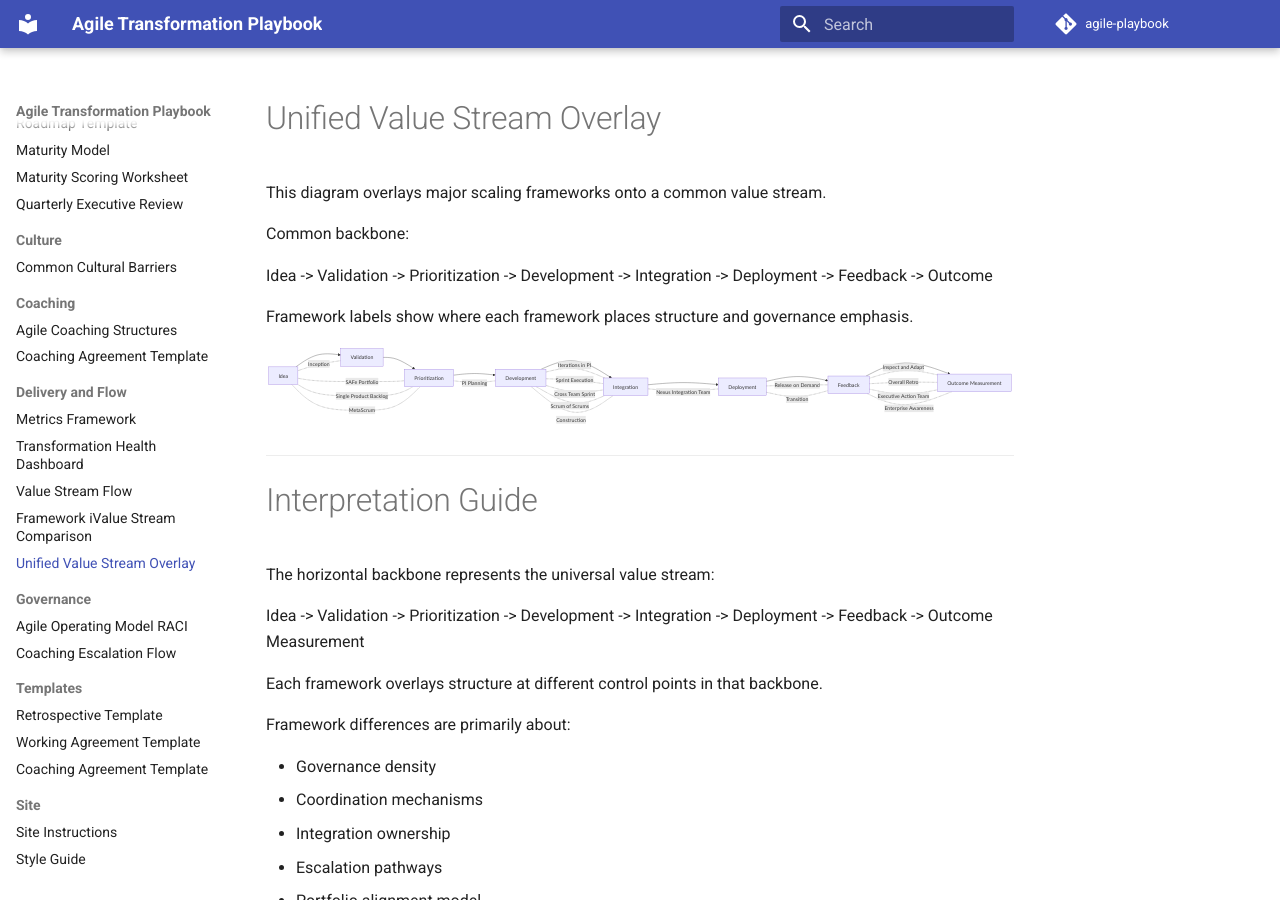
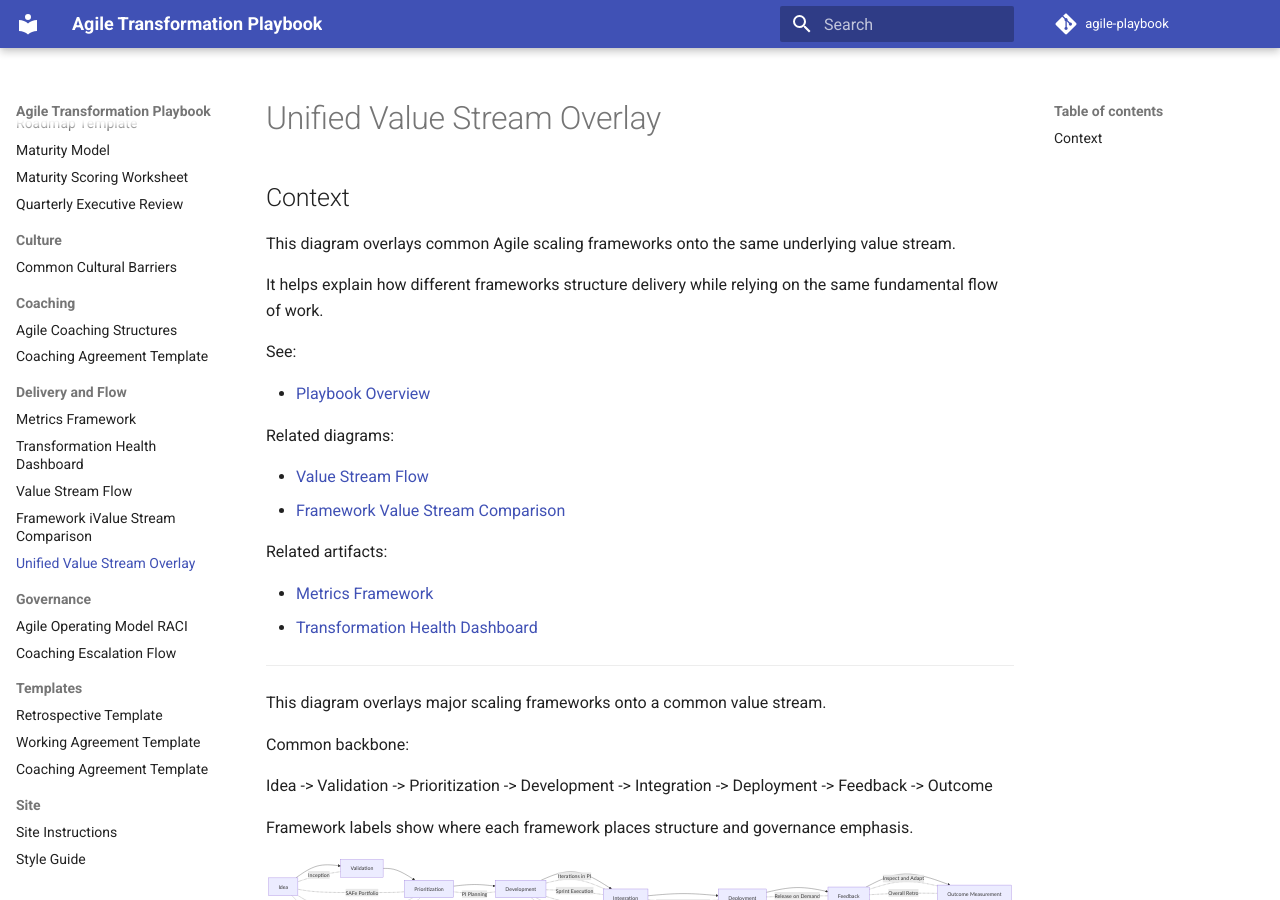
Before and after one commit to awsvkvims/agile-playbook, an MkDocs documentation site: the page built from docs/diagrams/UNIFIED_VALUE_STREAM_OVERLAY.md, in a window 1280 px wide and 900 px high. Built offline with MkDocs 1.6.1 and Material for MkDocs 9.7.7, drawn with Linux system fonts in a browser that asks for light colours; comment, search, counter and statistics services are not loaded.

Commit message:
add contexual links to unified value stream overlay diagram

```diff
--- a/docs/diagrams/UNIFIED_VALUE_STREAM_OVERLAY.md
+++ b/docs/diagrams/UNIFIED_VALUE_STREAM_OVERLAY.md
@@ -1,4 +1,26 @@
 # Unified Value Stream Overlay
+
+## Context
+
+This diagram overlays common Agile scaling frameworks onto the same underlying value stream.
+
+It helps explain how different frameworks structure delivery while relying on the same fundamental flow of work.
+
+See:
+
+- [Playbook Overview](../playbook/PLAYBOOK.md)
+
+Related diagrams:
+
+- [Value Stream Flow](swimlanes/VALUE_STREAM_FLOW.md)
+- [Framework Value Stream Comparison](FRAMEWORK_VALUE_STREAM_COMPARISON.md)
+
+Related artifacts:
+
+- [Metrics Framework](../metrics/METRICS_FRAMEWORK.md)
+- [Transformation Health Dashboard](../metrics/TRANSFORMATION_HEALTH_DASHBOARD.md)
+
+---
 
 This diagram overlays major scaling frameworks onto a common value stream.
 
```
